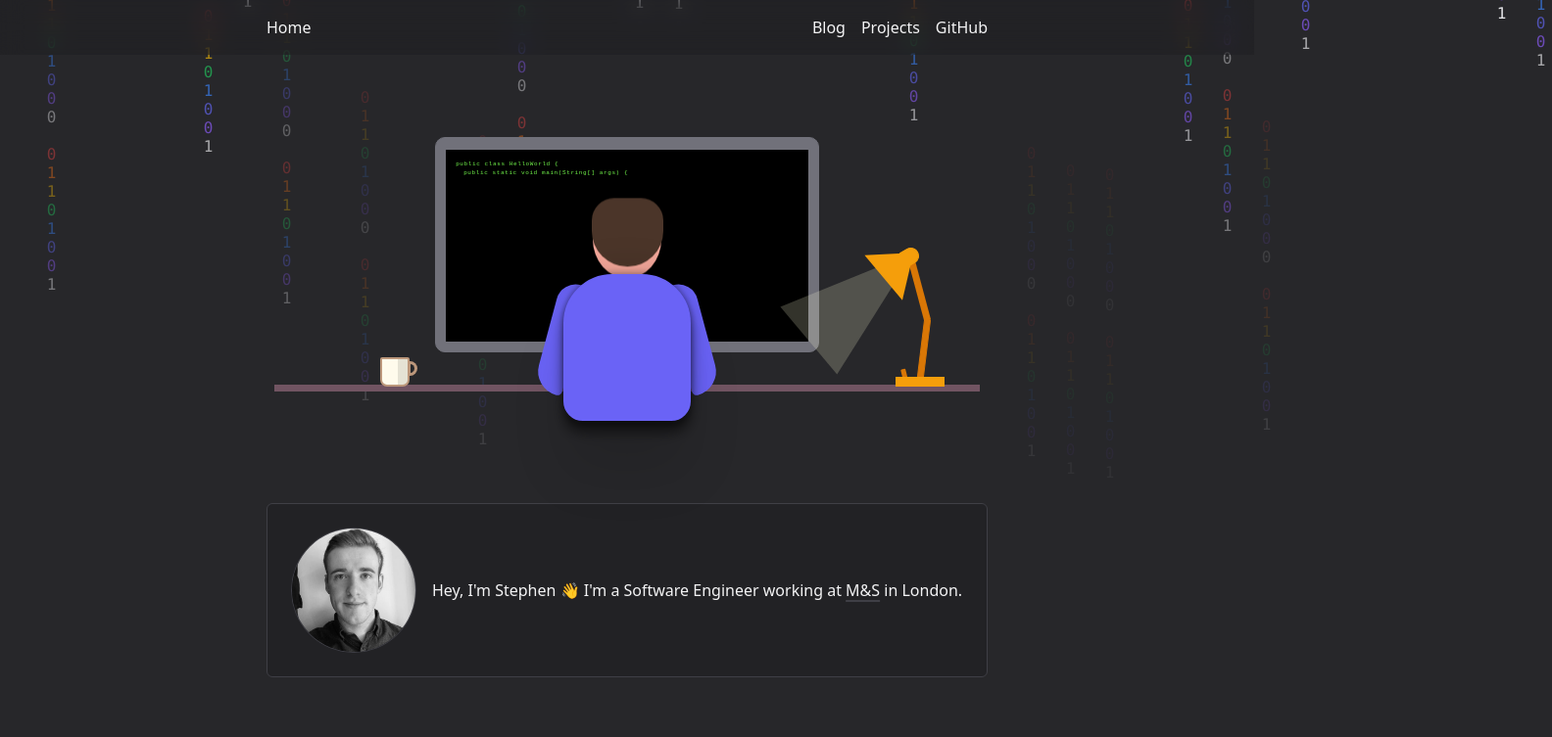
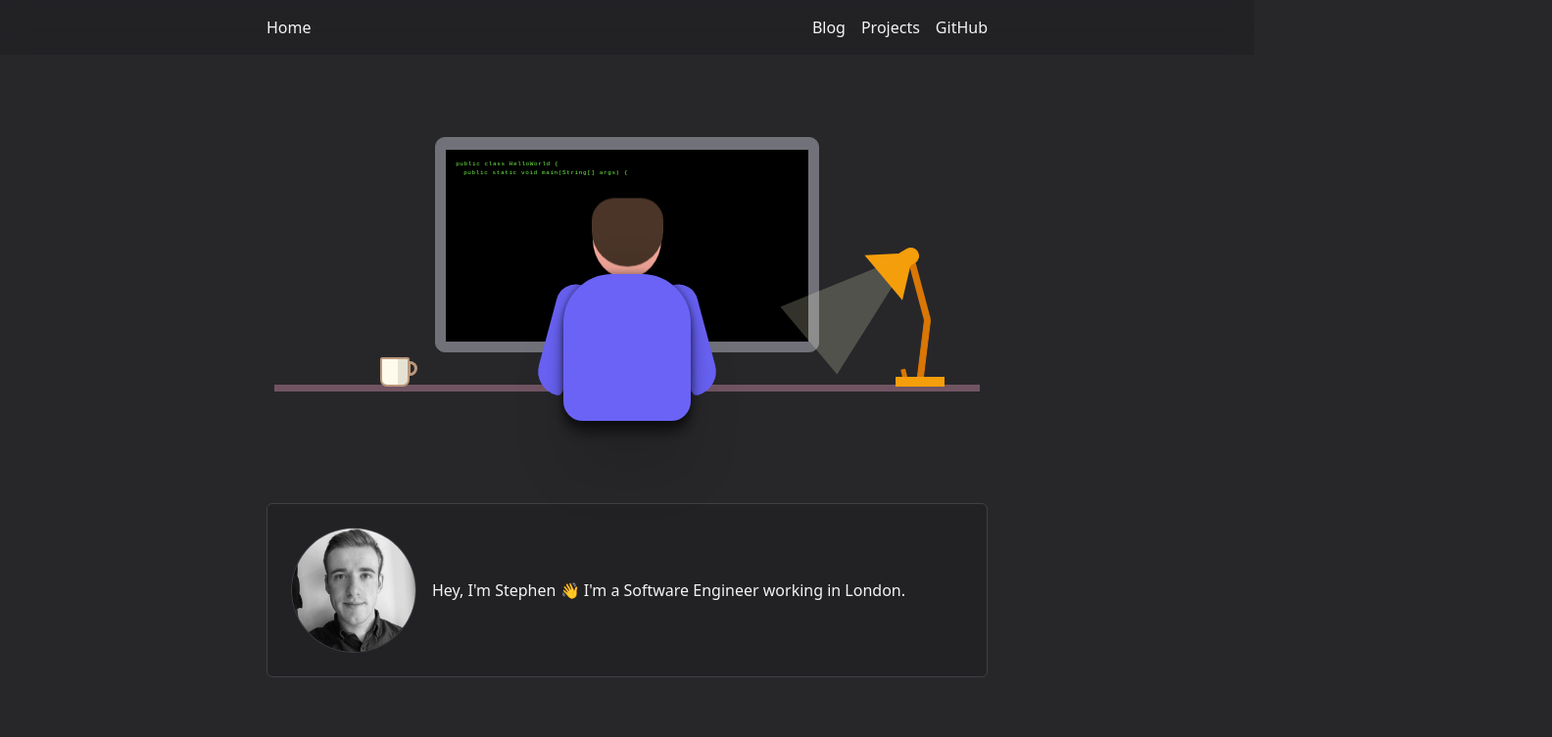
Before and after one commit to stephenlunt/portfolio, an Astro site: page / in a window 1280 px wide. Shown: the top 753 px of the page at 98% size, 1584 px wide, since content can reach past the window. Built offline with nearby package versions, Linux system fonts and the light colour scheme; Astro itself is replaced by a stand-in of ours.

Commit message:
feat: updates to home page

```diff
--- a/src/components/PageHero.tsx
+++ b/src/components/PageHero.tsx
@@ -7,7 +7,7 @@ export default function PageHero() {
   const [letterDrop, setLetterDrop] = useState<string[]>(
     new Array(Math.floor(window.innerWidth / 16 / 2)).fill("_")
   )
-  const [lightOn, setLightOn] = useState<boolean>(true)
+  const [lightOn, setLightOn] = useState(true)
 
   useEffect(() => {
     window.addEventListener("resize", handleResize)
@@ -25,7 +25,8 @@ export default function PageHero() {
 
   return (
     <>
-      <div id="canvas">
+      {/* TODO: Fix bug with flickering hero text */}
+      {/* <div id="canvas">
         {letterDrop &&
           letterDrop.map((_, index) => (
             <AnimatePresence key={`${index}-drop`}>
@@ -46,7 +47,7 @@ export default function PageHero() {
               </motion.div>
             </AnimatePresence>
           ))}
-      </div>
+      </div> */}
       <motion.div
         initial={{ opacity: 0, scale: 0.5 }}
         animate={{ opacity: 1, scale: 1 }}
--- a/src/pages/index.astro
+++ b/src/pages/index.astro
@@ -2,7 +2,6 @@
 import { Image } from "astro:assets"
 import { getCollection } from "astro:content"
 
-import { SITE_TITLE, SITE_DESCRIPTION } from "../consts"
 import MainLayout from "../layouts/MainLayout.astro"
 
 const featuredProjects = (await getCollection("projects"))
@@ -10,7 +9,7 @@ const featuredProjects = (await getCollection("projects"))
   .sort((a, b) => b.data.created!.valueOf() - a.data.created!.valueOf())
 ---
 
-<MainLayout title={SITE_TITLE} description={SITE_DESCRIPTION}>
+<MainLayout title="Home" description="Stephen Lunt's portfolio and blog">
   <!-- Welcome hero -->
   <div
     class="bg-zinc-900/30 flex flex-col sm:flex-row items-center gap-4 mx-auto p-6 rounded-md border border-zinc-700"
@@ -24,11 +23,7 @@ const featuredProjects = (await getCollection("projects"))
     <p class="inline-block my-auto text-center sm:text-left">
       <!-- TODO: fix hand wave animation -->
        Hey, I'm Stephen <span class="handwave">👋</span> I'm a Software Engineer
-      working at <a
-        href="https://www.marksandspencer.com/"
-        target="_blank"
-        rel="noopener noreferrer">M&S</a
-      > in London.
+      working in London.
     </p>
   </div>
 
```
